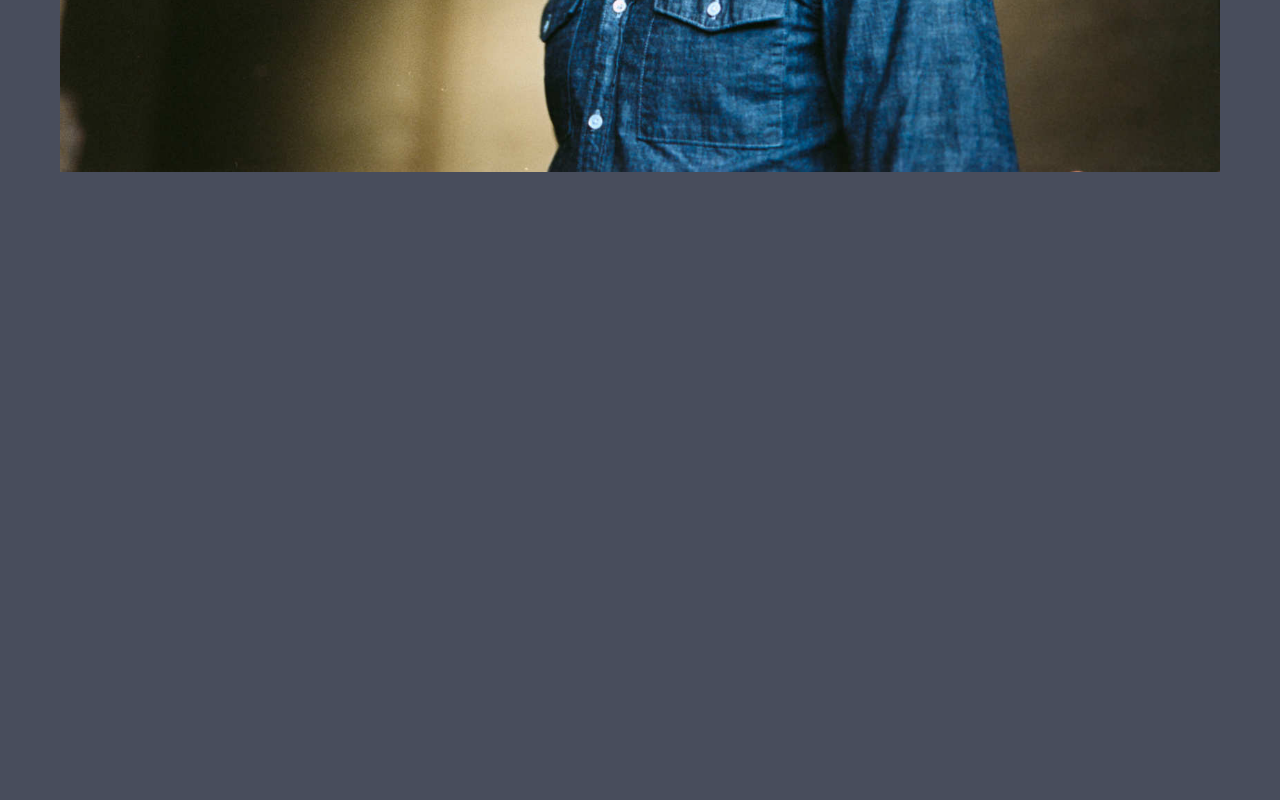
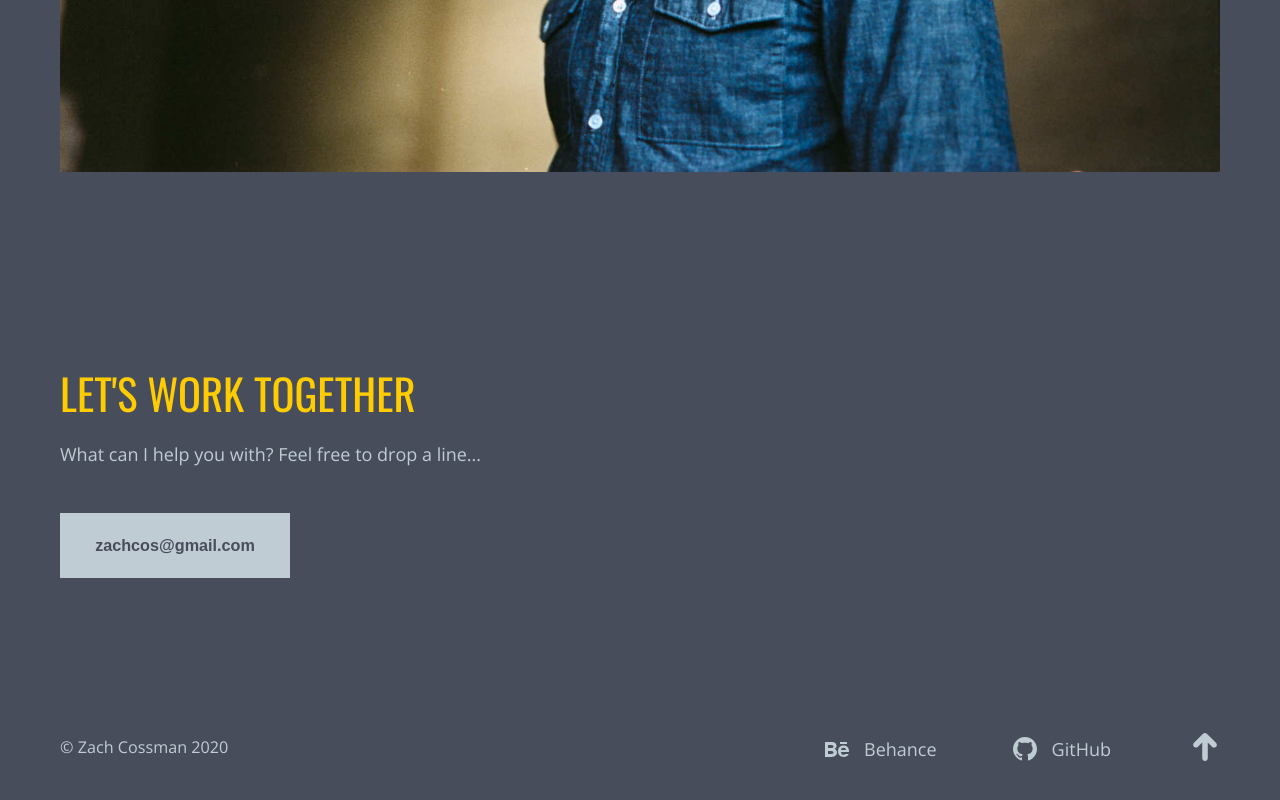
Before and after one commit to Zachcos/ZachCossmanDesignsV4_NextJS, a Next.js app: page /about in a window 1280 px wide. Shown: the part 3081-3881 px from the top of the page. Before the commit the page ends 3453 px from the top, so only its background shows below. Built offline with nearby package versions, Linux system fonts and the light colour scheme.

Commit message:
Import new footer component

```diff
--- a/pages/about.tsx
+++ b/pages/about.tsx
@@ -2,6 +2,7 @@ import type { NextPage } from 'next';
 import Image from 'next/image';
 import styles from '../styles/About.module.css';
 
+import Footer from '../components/footer';
 import zachImage from '../public/ZachC181.jpg';
 
 const About: NextPage = () => {
@@ -103,7 +104,7 @@ const About: NextPage = () => {
       <section className={styles.sectionWrapper}>
         <Image src={zachImage} alt='' />
       </section>
-      {/* <Footer /> */}
+      <Footer />
     </div>
   );
 };
```
